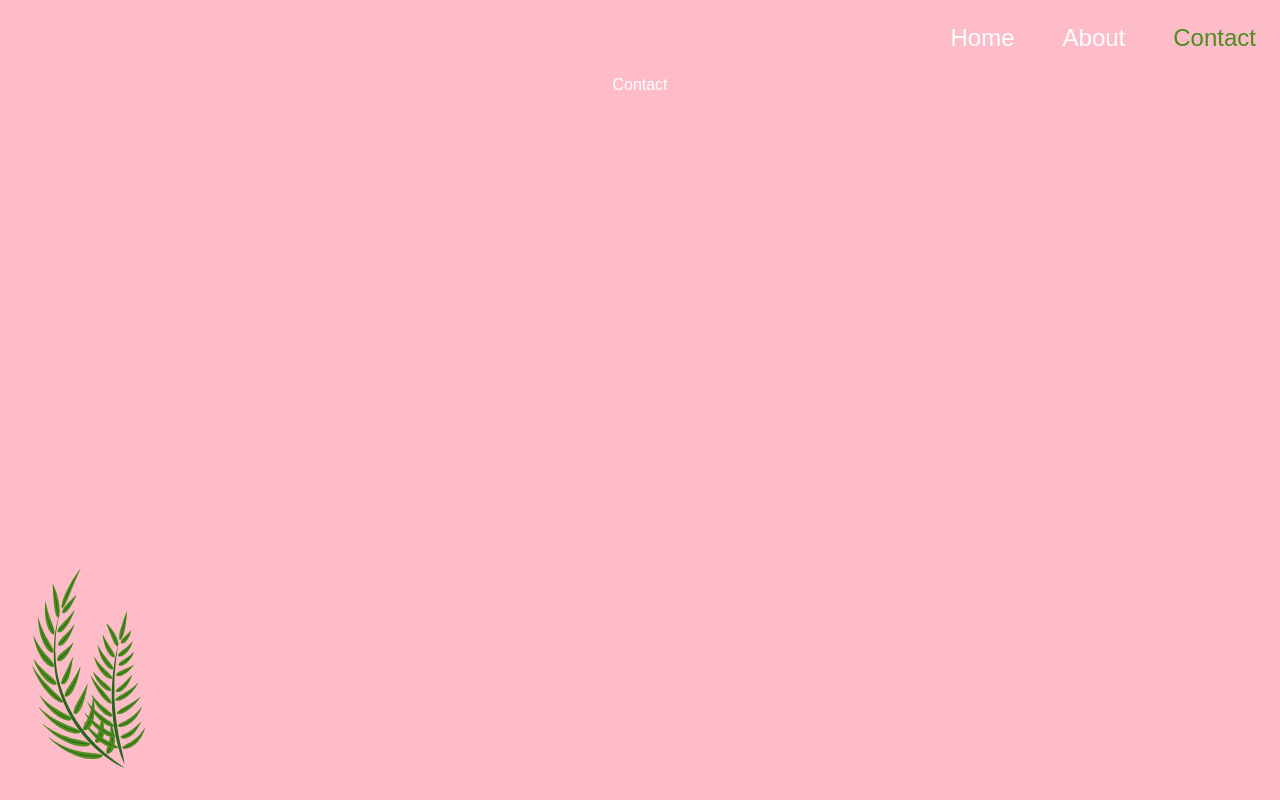
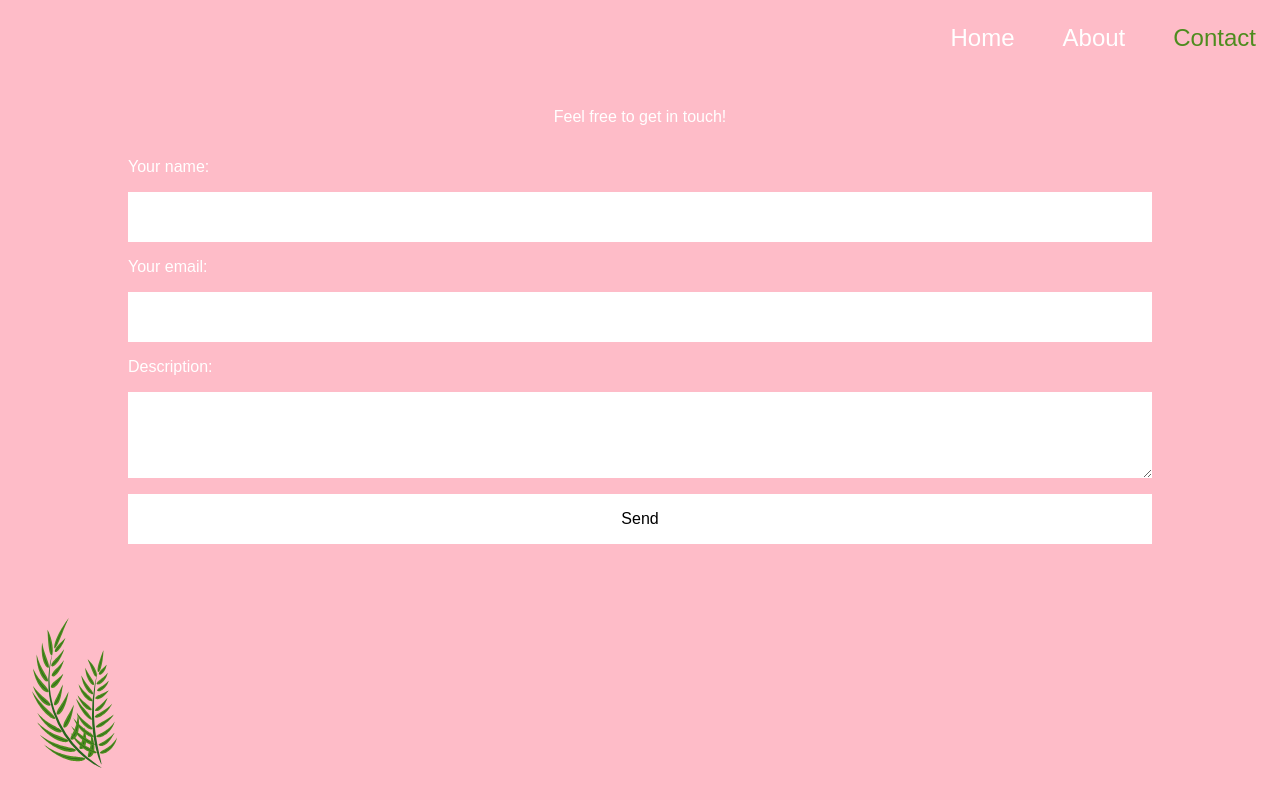
Before and after one commit to alexalala/portfolio, a React (Create React App) app: page /contact in a window 1280 px wide. Built offline with nearby package versions, Linux system fonts and the light colour scheme.

Commit message:
contact form sorted

```diff
--- a/src/pages/Contact.js
+++ b/src/pages/Contact.js
@@ -1,9 +1,28 @@
 import React, { Component } from 'react';
+
+import '../styles/pages/Contact.css';
 
 class Contact extends Component {
   render() {
     return (
-      <p>Contact</p>
+      <div className="contact">
+        <p>Feel free to get in touch!</p>
+        <form action="https://formspree.io/contact@alexandramoo.re" method="POST">
+          <label>
+            Your name:
+            <input type="text" name="name"></input>
+          </label>
+          <label>
+            Your email:
+            <input type="email" name="_replyto"></input>
+          </label>
+          <label>
+            Description:
+            <textarea rows="3" cols="3" name="description"></textarea>
+          </label>
+          <input type="submit" value="Send"></input>
+        </form>
+      </div>
     );
   };
 };
--- a/src/styles/App.css
+++ b/src/styles/App.css
@@ -8,6 +8,6 @@
   height: 100%; }
   .App .palm {
     position: fixed;
-    height: 200px;
+    height: 150px;
     left: 2rem;
     bottom: 2rem; }
--- /dev/null
+++ b/src/styles/pages/Contact.css
@@ -0,0 +1,17 @@
+/* COLOURS */
+/* FONTS */
+.contact {
+  width: 80%;
+  margin-left: 10%; }
+  .contact p {
+    margin: 2rem 0; }
+  .contact form {
+    text-align: left; }
+    .contact form input,
+    .contact form textarea {
+      width: 100%;
+      background-color: #fff;
+      box-sizing: border-box;
+      display: block;
+      margin: 1rem 0;
+      padding: 1rem; }
--- /dev/null
+++ b/src/styles/pages/Contact.scss
@@ -0,0 +1,24 @@
+@import '../vars.scss';
+
+.contact {
+  width: 80%;
+  margin-left: 10%;
+
+  p {
+    margin: 2rem 0;
+  }
+
+  form {
+    text-align: left;
+
+    input,
+    textarea {
+      width: 100%;
+      background-color: $white;
+      box-sizing: border-box;
+      display: block;
+      margin: 1rem 0;
+      padding: 1rem;
+    }
+  }
+}
```
